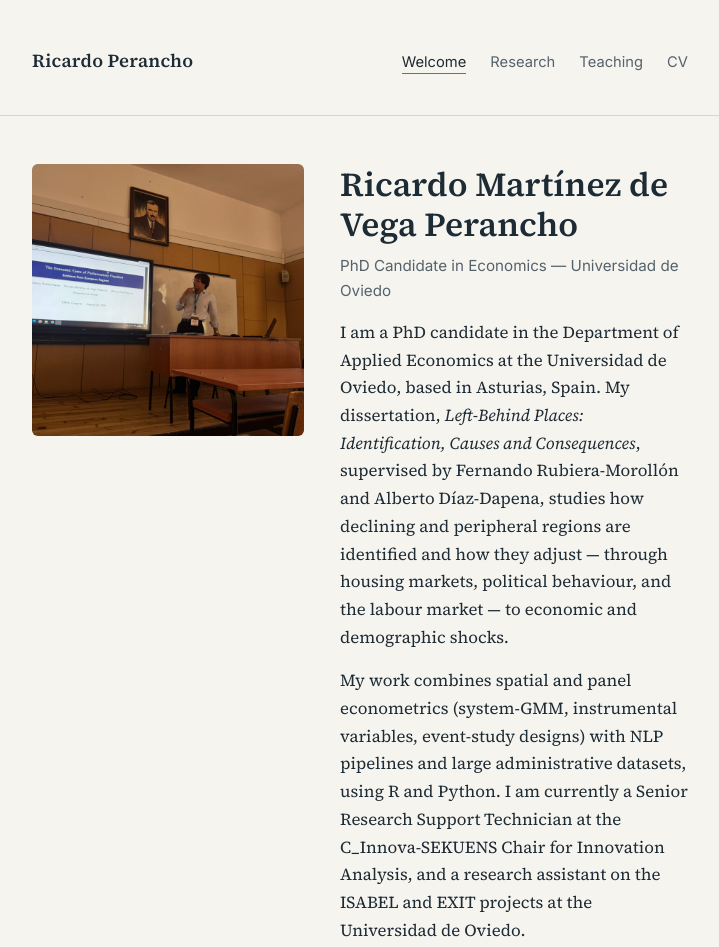
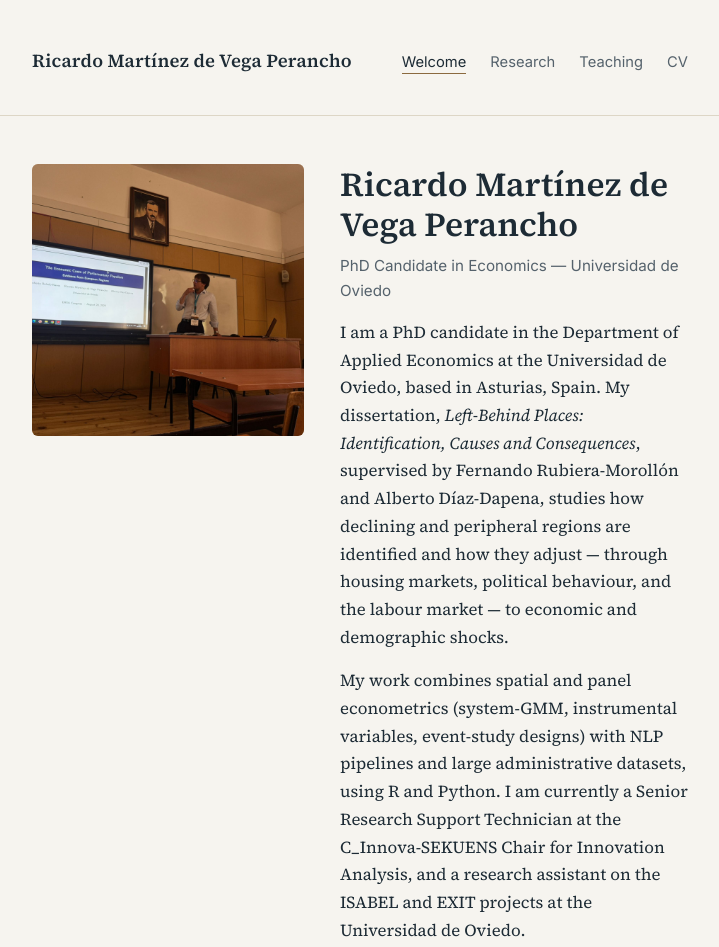
Before and after one commit to RikiMdVP/ricardo-site, a plain HTML site: page index.html in a window 1280 px wide. Shown: the top 947 px of the page, without its empty margins (280-999 px from the left). Drawn offline with Linux system fonts and the light colour scheme.

Commit message:
Update index.html

```diff
--- a/index.html
+++ b/index.html
@@ -14,7 +14,7 @@
 
 <header class="site-header">
   <div class="header-inner">
-    <p class="site-title"><a href="index.html">Ricardo Perancho</a></p>
+    <p class="site-title"><a href="index.html">Ricardo Martínez de Vega Perancho</a></p>
     <nav class="site-nav" aria-label="Main">
       <ul>
         <li><a href="index.html" aria-current="page">Welcome</a></li>
```
